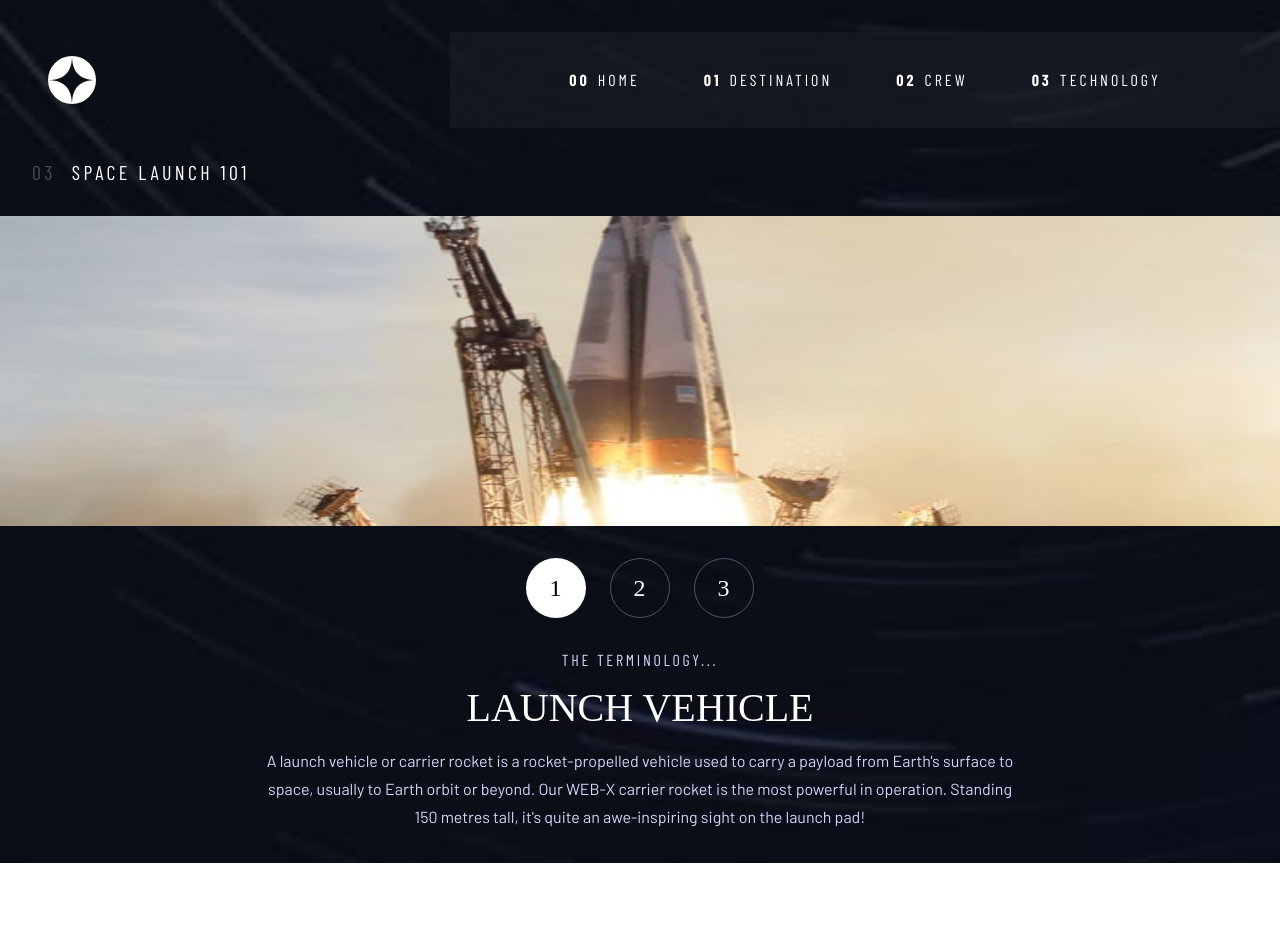
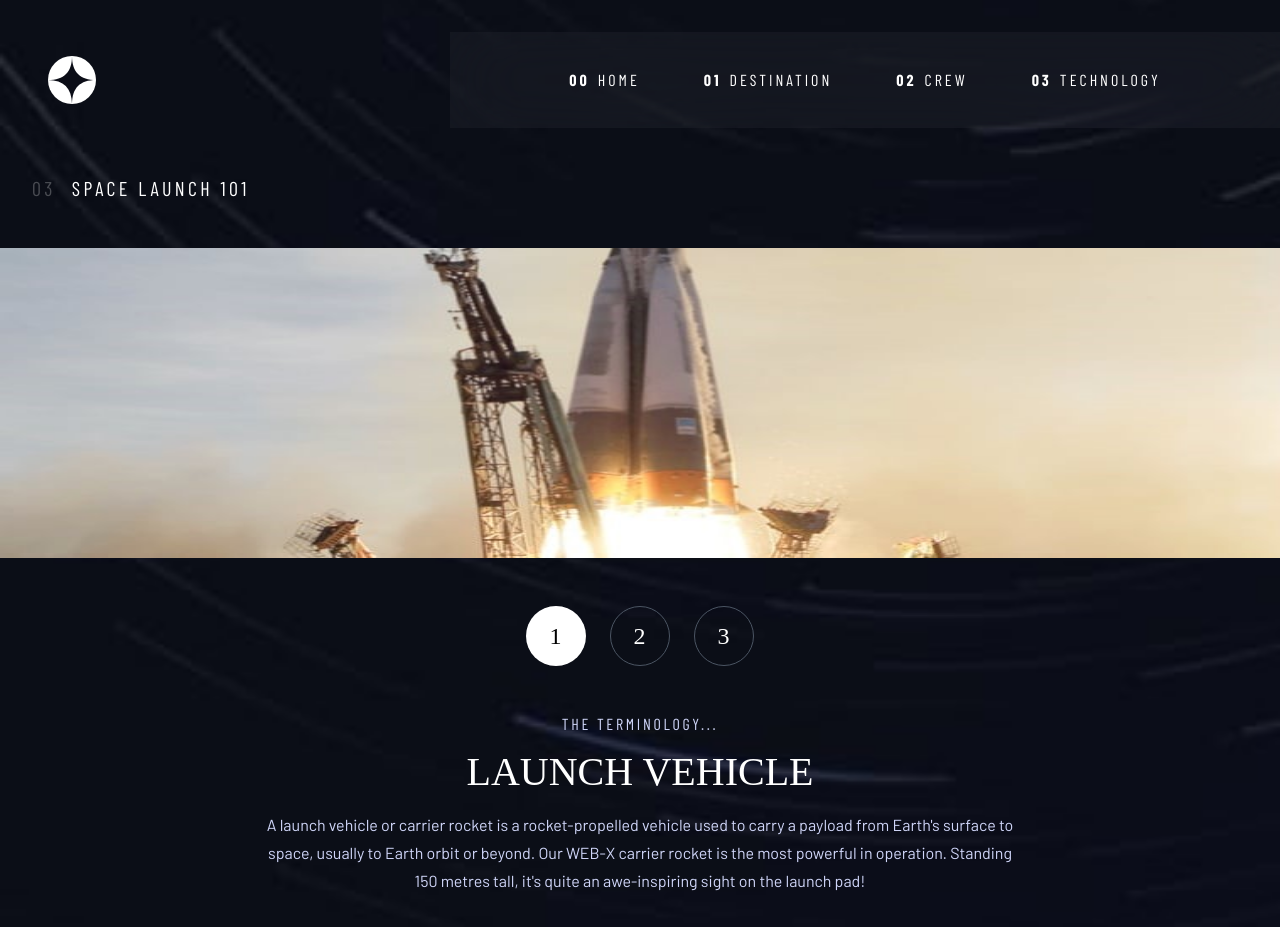
Before and after one commit to travistn/space-tourism-tn, a React (Create React App) app: page /technology in a window 1280 px wide. Before the commit the page ends 863 px from the top, so only its background shows below. Built offline with nearby package versions, Linux system fonts and the light colour scheme; a web font is replaced by a local one.

Commit message:
Added a tablet view for the technology page

```diff
--- a/src/containers/Technology.jsx
+++ b/src/containers/Technology.jsx
@@ -17,8 +17,8 @@ const Technology = () => {
   return (
     <div className='flex flex-col w-screen min-h-screen bg-technology-mobile bg-no-repeat bg-cover bg-center'>
       <Navbar />
-      <div className='flex flex-col items-center mt-8 gap-8'>
-        <h5 className='flex flex-row gap-4 text-[16px] md:text-[20px] text-white font-barlow-condensed uppercase tracking-[2.7px] md:tracking-[3.4px] leading-[19px] md:leading-[24px] md:mr-auto md:ml-8'>
+      <div className='flex flex-col items-center mt-8 gap-8 md:gap-12'>
+        <h5 className='flex flex-row gap-4 text-[16px] md:text-[20px] text-white font-barlow-condensed uppercase tracking-[2.7px] md:tracking-[3.4px] leading-[19px] md:leading-[24px] md:mr-auto md:ml-8 md:mt-4'>
           <span className='opacity-25'>03</span> Space Launch 101
         </h5>
         <img
```
